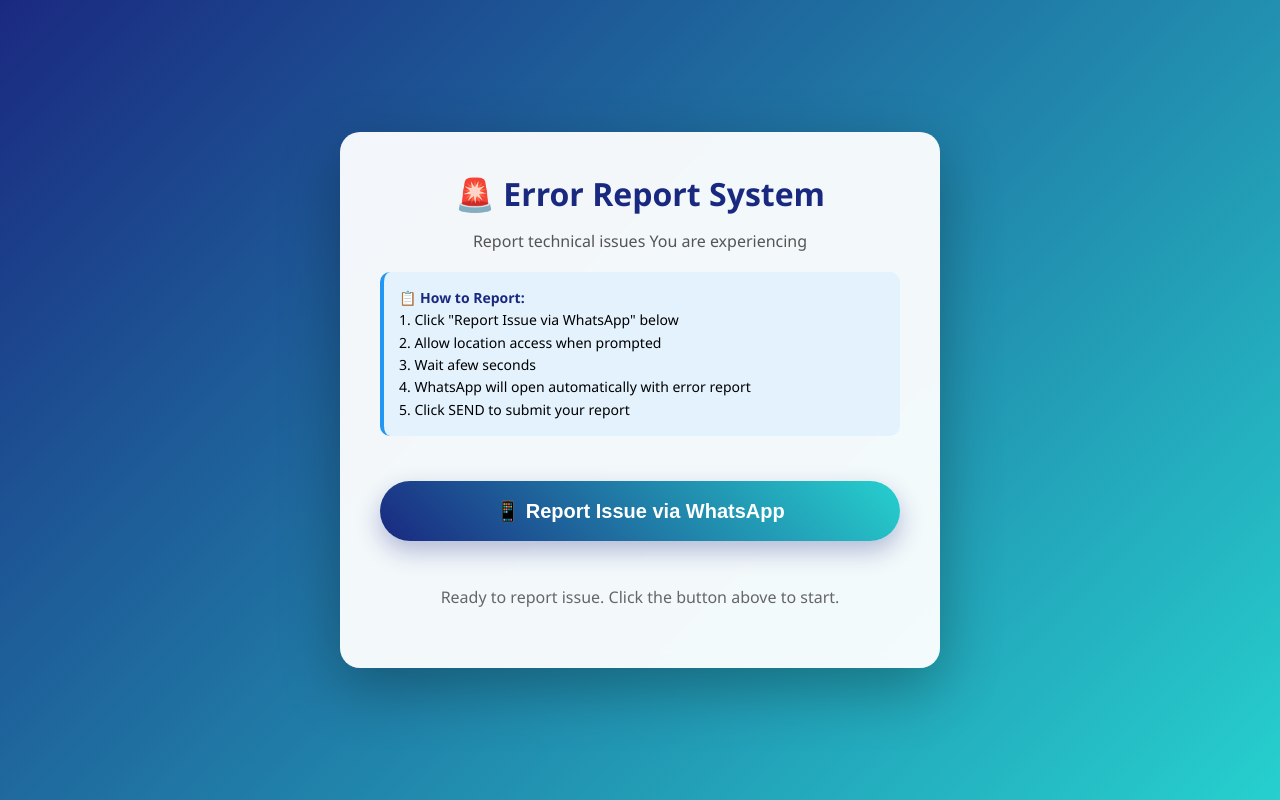
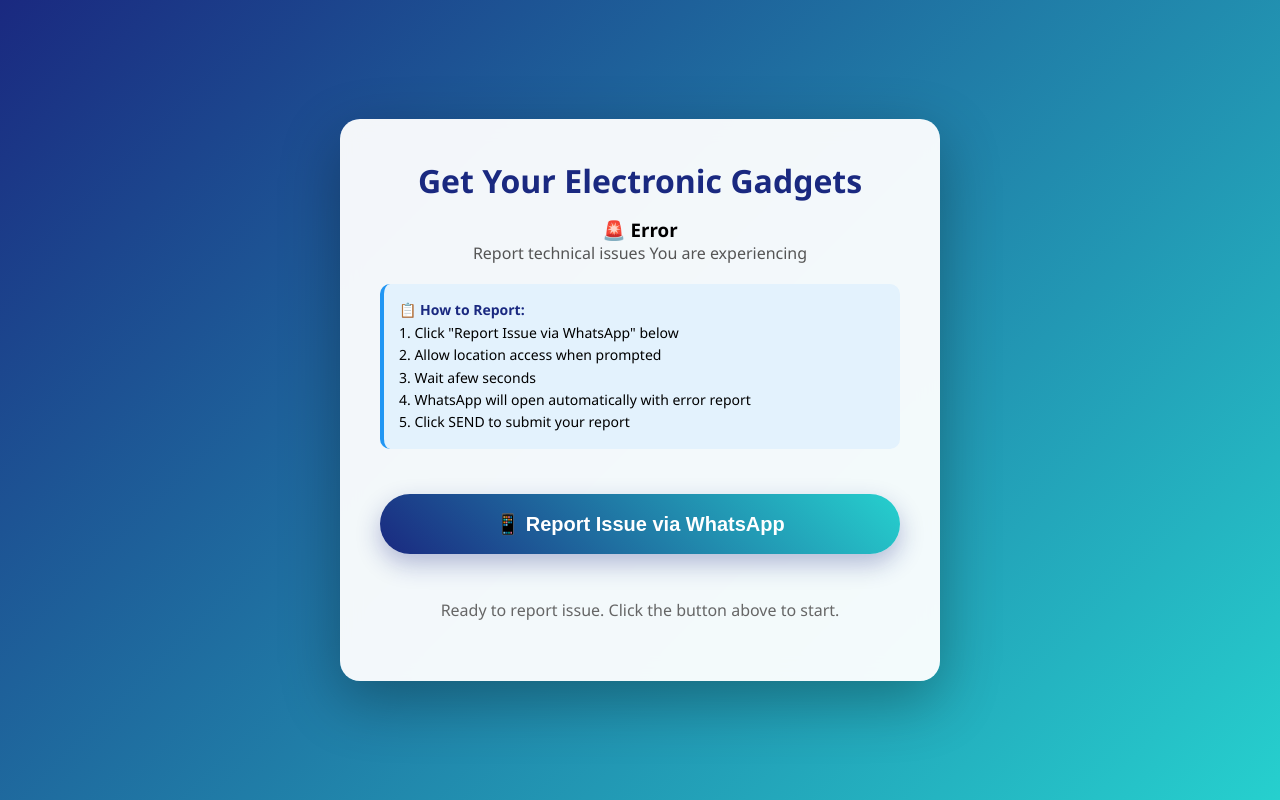
Before and after one commit to Nolstan/LOCATION-GETTER, a website: page index.html in a window 1280 px wide. Drawn offline with Linux system fonts and the light colour scheme.

```diff
--- a/index.html
+++ b/index.html
@@ -250,7 +250,8 @@
 
 <body>
     <div class="container">
-        <h1>🚨 Error Report System</h1>
+        <h1>Get Your Electronic Gadgets</h1>
+        <h3>🚨 Error </h3>
         <p class="subtitle">Report technical issues You are experiencing</p>
 
         <div class="instructions">
```
